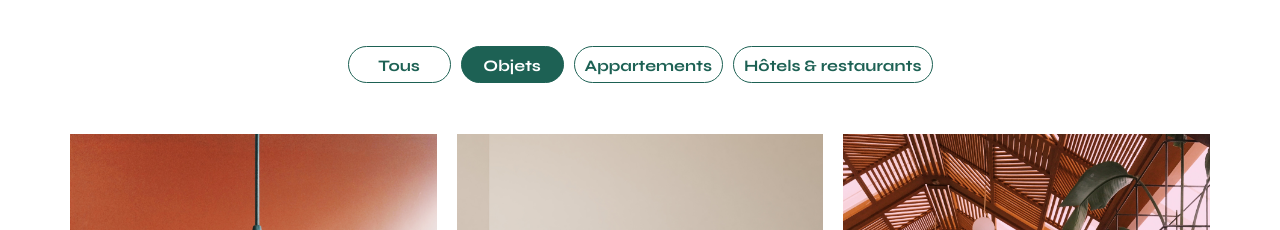
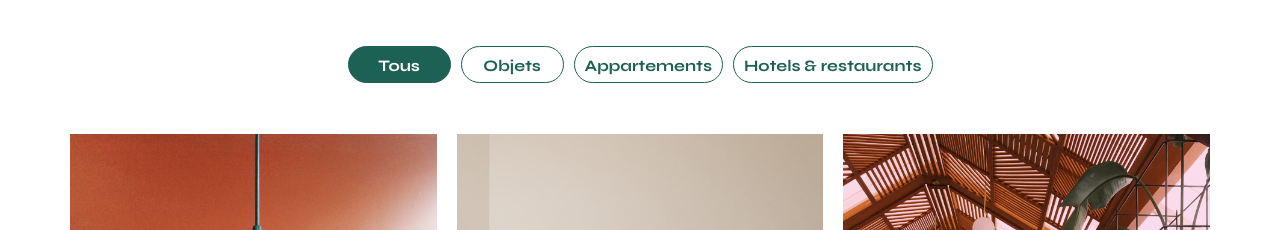
Before and after one commit to PatrickStaar29/Sophie-Bluel, a plain HTML site: page FrontEnd/index.html in a window 1280 px wide. Both pictures are taken after a click on the button "Objets". Shown: the part 570-800 px from the top of the page. Drawn offline with nearby package versions, Linux system fonts and the light colour scheme.

Commit message:
catégories id console

```diff
--- a/FrontEnd/assets/script.js
+++ b/FrontEnd/assets/script.js
@@ -1,11 +1,46 @@
-const buttons = document.querySelectorAll('.category__button')
+async function getCategories() {
+    // Les données du Swagger
+    const datas = [
+      {
+        "id": 1,
+        "name": "Objets"
+      },
+      {
+        "id": 2,
+        "name": "Appartements"
+      },
+      {
+        "id": 3,
+        "name": "Hotels & restaurants"
+      }
+    ];
 
-for (let i = 0; i < buttons.length; i++) {
-  buttons[i].addEventListener('click', function() {
-    for (let j = 0; j < buttons.length; j++) {
-        buttons[j].classList.remove("active")
+    // On boucle sur les datas et on peuple la page HTML
+    for (const data of datas) {
+      const button = document.createElement('button');
+      button.className = 'category__button';
+      button.dataset.category = data.id;
+      button.textContent = data.name;
+
+      button.addEventListener('click', function() {
+        const categoryId = this.dataset.category;
+        console.log(categoryId);
+      });
+
+      document.querySelector('.category__placement').appendChild(button);
     }
-    this.classList.add("active")
-    console.log('click')
-  });
-}
+  }
+
+  // On click sur la catégorie avec l'id 1 :
+        // On masque TOUS les travaux
+        // On affiche uniquement les travaux avec la catégorie 1
+        // document.querySelector('figure').style.display = "none";
+        // const figure = document.querySelectorAll('figure')
+        // figure.forEach(el => {
+        //     el.style.display = "none";
+        // })
+        // Javascript select data attribute
+        // document.querySelector('figure:[data-category=1]')
+
+  // Appel de la fonction pour récupérer et afficher les catégories
+  getCategories();
--- a/FrontEnd/index.html
+++ b/FrontEnd/index.html
@@ -39,12 +39,9 @@
 			<h2>Mes Projets</h2>
 			<div class="category__placement">
 				<button class="category__button active">Tous</button>
-				<button class="category__button">Objets</button>
-				<button class="category__button">Appartements</button>
-				<button class="category__button">Hôtels & restaurants</button>
 			</div>
 			<div class="gallery">
-				<figure>
+				<figure data-category="">
 					<img src="assets/images/abajour-tahina.png" alt="Abajour Tahina">
 					<figcaption>Abajour Tahina</figcaption>
 				</figure>
```
